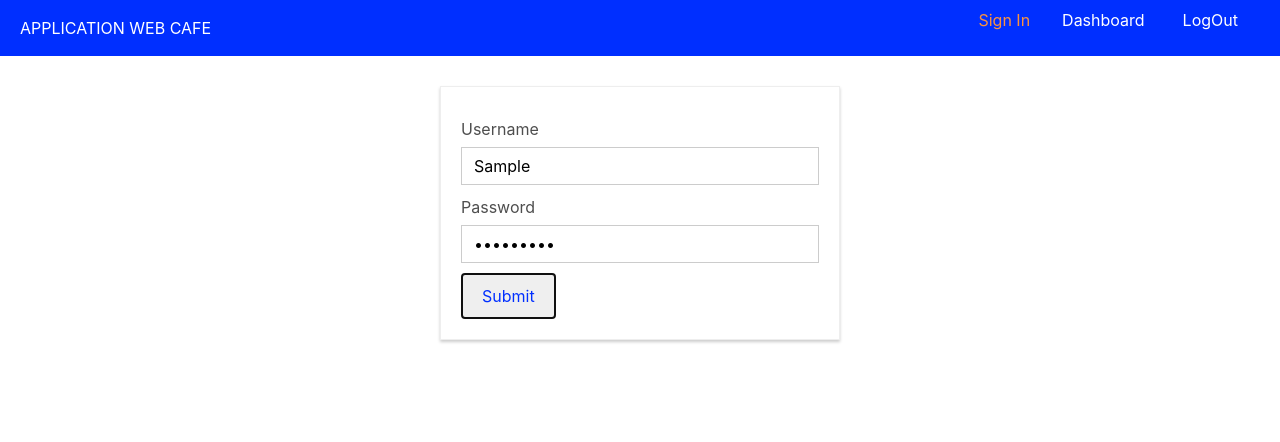
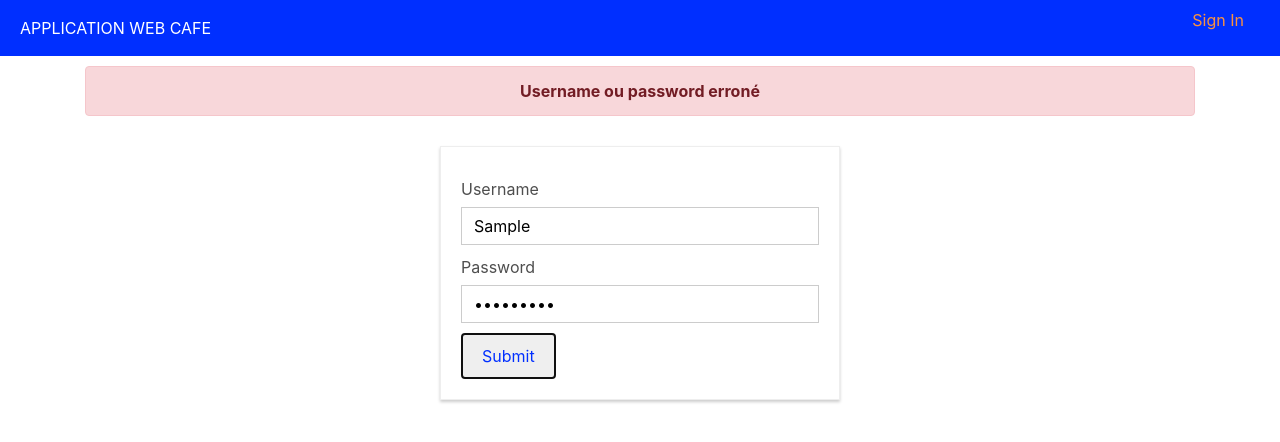
Before and after one commit to m2cci-YBI/consos_cafe_web_frontend, a Vue app: page /signin in a window 1280 px wide. Both pictures are taken after typing "Sample", "Sample123" into the empty fields and a click on the button "Submit". Shown: the top 442 px of the page. Built offline with nearby package versions, Linux system fonts and the light colour scheme; no server answers; what vuejs-jwt would draw is missing.

Commit message:
finalisation authentification JWT et pdfBox

```diff
--- a/src/components/auth/signin.vue
+++ b/src/components/auth/signin.vue
@@ -1,4 +1,12 @@
 <template>
+  <div class="container">
+    <div
+      v-if="fauxId"
+      class="alert alert-danger"
+      style="margin-top: 10px ;text-align: center"
+    >
+      <strong>Username ou password erroné</strong>
+    </div>
     <div id="signin">
       <div class="signin-form">
         <form @submit.prevent="onSubmit">
@@ -16,6 +24,7 @@
         </form>
       </div>
     </div>
+  </div>
 </template>
 
 <script>
@@ -23,9 +32,9 @@ import axios from "axios";
 export default {
   data() {
     return {
-      auth: 0, //variable du store
       username: "",
       password: "",
+      fauxId: false,
     };
   },
   methods: {
@@ -39,10 +48,12 @@ export default {
         .then((response) => {
           let jwtToken = response.headers.authorization;
           localStorage.setItem("jwtToken", jwtToken);
-          this.auth = 1;
+
+          this.$store.state.auth = true;
           this.$router.push("dashboard");
         })
         .catch((error) => {
+          this.fauxId = true;
           console.log(error);
         });
     },
--- a/src/components/header/header.vue
+++ b/src/components/header/header.vue
@@ -5,13 +5,13 @@
     </div>
     <nav>
       <ul>
-        <li>
+        <li v-if="!this.$store.state.auth">
           <router-link to="/signin">Sign In</router-link>
         </li>
-        <li>
+        <li v-if="this.$store.state.auth">
           <router-link to="/dashboard">Dashboard</router-link>
         </li>
-        <li>
+        <li v-if="this.$store.state.auth">
           <button @click="logOut" class="logOut">LogOut</button>
         </li>
       </ul>
@@ -21,10 +21,21 @@
 
 <script>
 export default {
+  data() {
+    return {
+      auth: Boolean,
+    };
+  },
+  mounted() {
+    localStorage.getItem("jwtToken") == null
+      ? (this.$store.state.auth = false)
+      : (this.$store.state.auth = true);
+  },
   methods: {
     logOut() {
       localStorage.removeItem("jwtToken");
       this.$router.replace("/signin");
+      this.$store.state.auth = false;
     },
   },
 };
--- a/src/store/index.js
+++ b/src/store/index.js
@@ -1,15 +1,13 @@
-import Vue from 'vue'
-import Vuex from 'vuex'
+import Vue from "vue";
+import Vuex from "vuex";
 
-Vue.use(Vuex)
+Vue.use(Vuex);
 
 export default new Vuex.Store({
   state: {
+    auth: Boolean,
   },
-  mutations: {
-  },
-  actions: {
-  },
-  modules: {
-  }
-})
+  mutations: {},
+  actions: {},
+  modules: {},
+});
```
Lines whose indentation alone changed are shown as unchanged.
